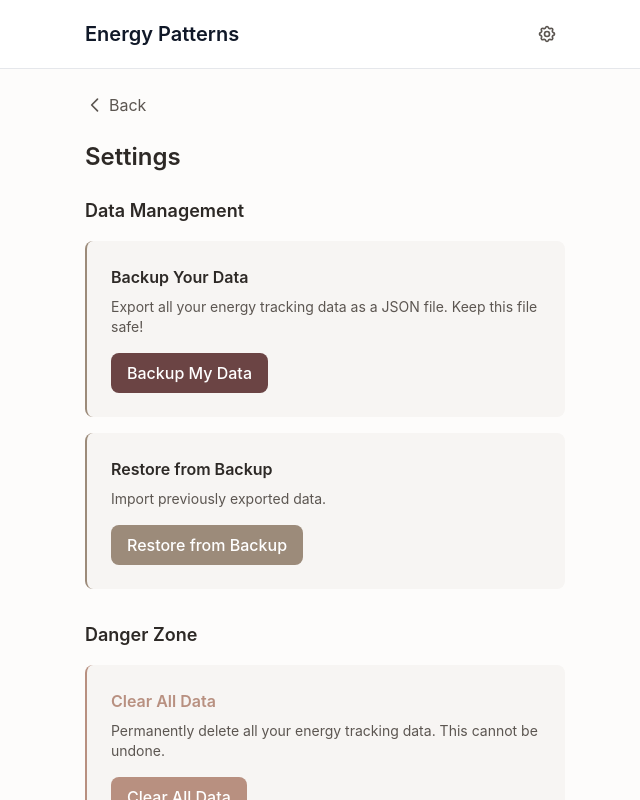
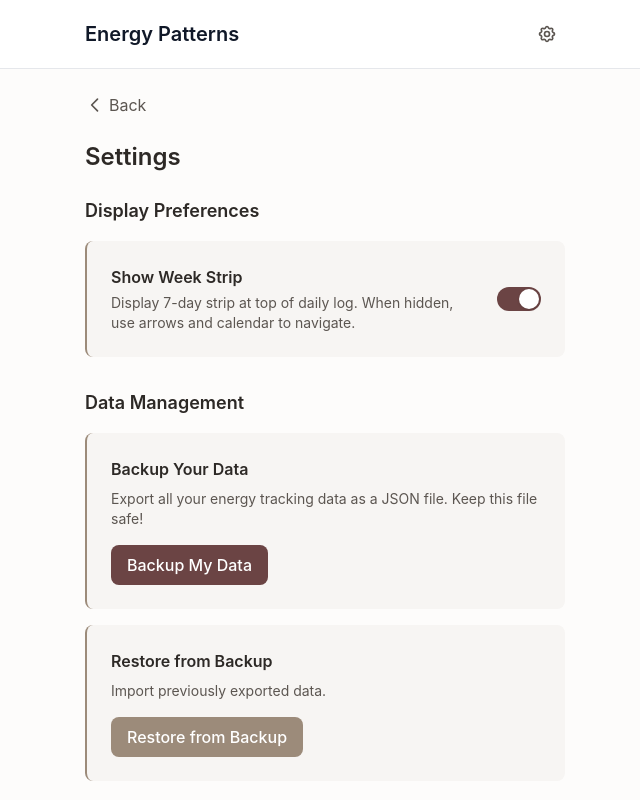
Before and after one commit to tiffanyudoh/energy-patterns-tracker, a React (Vite) app: page / in a window 1280 px wide. Both pictures are taken after a click on the button 862 px from the left and 34 px from the top of the page. Shown: the top 800 px of the page, without its empty margins (315-955 px from the left). Built offline with nearby package versions, Linux system fonts and the light colour scheme.

Commit message:
Add week view toggle to settings page

```diff
--- a/src/context/AppContext.tsx
+++ b/src/context/AppContext.tsx
@@ -1,4 +1,4 @@
-import { createContext, useContext, useReducer, useEffect, ReactNode } from 'react';
+import { createContext, useContext, useReducer, useEffect, useState, ReactNode } from 'react';
 import { AppState, DailyEntry, WeeklyFocus } from '@/types';
 import {
   getAppState,
@@ -61,6 +61,8 @@ const initialState: AppState = {
 interface AppContextType {
   state: AppState;
   dispatch: React.Dispatch<AppAction>;
+  showWeekStrip: boolean;
+  setShowWeekStrip: (value: boolean) => void;
 }
 
 const AppContext = createContext<AppContextType | undefined>(undefined);
@@ -70,8 +72,19 @@ interface AppProviderProps {
   children: ReactNode;
 }
 
+const SHOW_WEEK_STRIP_KEY = 'show_week_strip';
+
 export function AppProvider({ children }: AppProviderProps) {
   const [state, dispatch] = useReducer(appReducer, initialState);
+  const [showWeekStrip, setShowWeekStripState] = useState(() => {
+    const stored = localStorage.getItem(SHOW_WEEK_STRIP_KEY);
+    return stored !== null ? JSON.parse(stored) : true;
+  });
+
+  const setShowWeekStrip = (value: boolean) => {
+    setShowWeekStripState(value);
+    localStorage.setItem(SHOW_WEEK_STRIP_KEY, JSON.stringify(value));
+  };
 
   // Load persisted state on mount
   useEffect(() => {
@@ -80,7 +93,7 @@ export function AppProvider({ children }: AppProviderProps) {
   }, []);
 
   return (
-    <AppContext.Provider value={{ state, dispatch }}>
+    <AppContext.Provider value={{ state, dispatch, showWeekStrip, setShowWeekStrip }}>
       {children}
     </AppContext.Provider>
   );
--- a/src/pages/DailyLog.tsx
+++ b/src/pages/DailyLog.tsx
@@ -33,7 +33,7 @@ interface DailyLogProps {
  * - Read-only vs edit mode switching
  */
 export function DailyLog({ onAnalyze }: DailyLogProps) {
-  const { state } = useAppContext();
+  const { state, showWeekStrip } = useAppContext();
   const [currentDate, setCurrentDate] = useState(getTodayDate());
   const [isEditMode, setIsEditMode] = useState(false);
   const [showCalendar, setShowCalendar] = useState(false);
@@ -206,11 +206,13 @@ export function DailyLog({ onAnalyze }: DailyLogProps) {
         </div>
 
         {/* Week strip with entry indicators */}
-        <WeekStrip
-          selectedDate={currentDate}
-          onSelectDate={setCurrentDate}
-          entries={state.entries}
-        />
+        {showWeekStrip && (
+          <WeekStrip
+            selectedDate={currentDate}
+            onSelectDate={setCurrentDate}
+            entries={state.entries}
+          />
+        )}
 
         {/* Main content - Edit mode or Read-only */}
         {isEditMode ? (
--- a/src/pages/Settings.tsx
+++ b/src/pages/Settings.tsx
@@ -6,12 +6,14 @@ import {
   importDataMerge,
   clearAllData,
 } from '@/utils/dataBackup';
+import { useAppContext } from '@/context/AppContext';
 
 interface SettingsProps {
   onBack: () => void;
 }
 
 export function Settings({ onBack }: SettingsProps) {
+  const { showWeekStrip, setShowWeekStrip } = useAppContext();
   const [showImportModal, setShowImportModal] = useState(false);
   const [importFile, setImportFile] = useState<File | null>(null);
   const [showClearConfirm, setShowClearConfirm] = useState(false);
@@ -127,6 +129,45 @@ export function Settings({ onBack }: SettingsProps) {
             {message.text}
           </div>
         )}
+
+        {/* Display Preferences */}
+        <section className="mb-8">
+          <h2 className="text-lg font-semibold mb-4 text-text-primary">
+            Display Preferences
+          </h2>
+
+          <div
+            className="p-6 rounded-lg bg-bg-secondary"
+            style={{ borderLeft: '2px solid var(--accent)' }}
+          >
+            <div className="flex items-center justify-between gap-4">
+              <div>
+                <h3 className="font-semibold mb-1 text-text-primary">
+                  Show Week Strip
+                </h3>
+                <p className="text-sm text-text-secondary">
+                  Display 7-day strip at top of daily log. When hidden, use arrows and calendar to navigate.
+                </p>
+              </div>
+
+              <button
+                type="button"
+                role="switch"
+                aria-checked={showWeekStrip}
+                onClick={() => setShowWeekStrip(!showWeekStrip)}
+                className="relative inline-flex h-6 w-11 shrink-0 cursor-pointer rounded-full transition-colors duration-200"
+                style={{ background: showWeekStrip ? 'var(--accent-rich)' : 'var(--bg-tertiary)' }}
+              >
+                <span
+                  className="pointer-events-none inline-block h-5 w-5 rounded-full bg-white shadow transform transition-transform duration-200"
+                  style={{
+                    transform: showWeekStrip ? 'translate(22px, 2px)' : 'translate(2px, 2px)',
+                  }}
+                />
+              </button>
+            </div>
+          </div>
+        </section>
 
         {/* Data Management Section */}
         <section className="mb-8">
```
